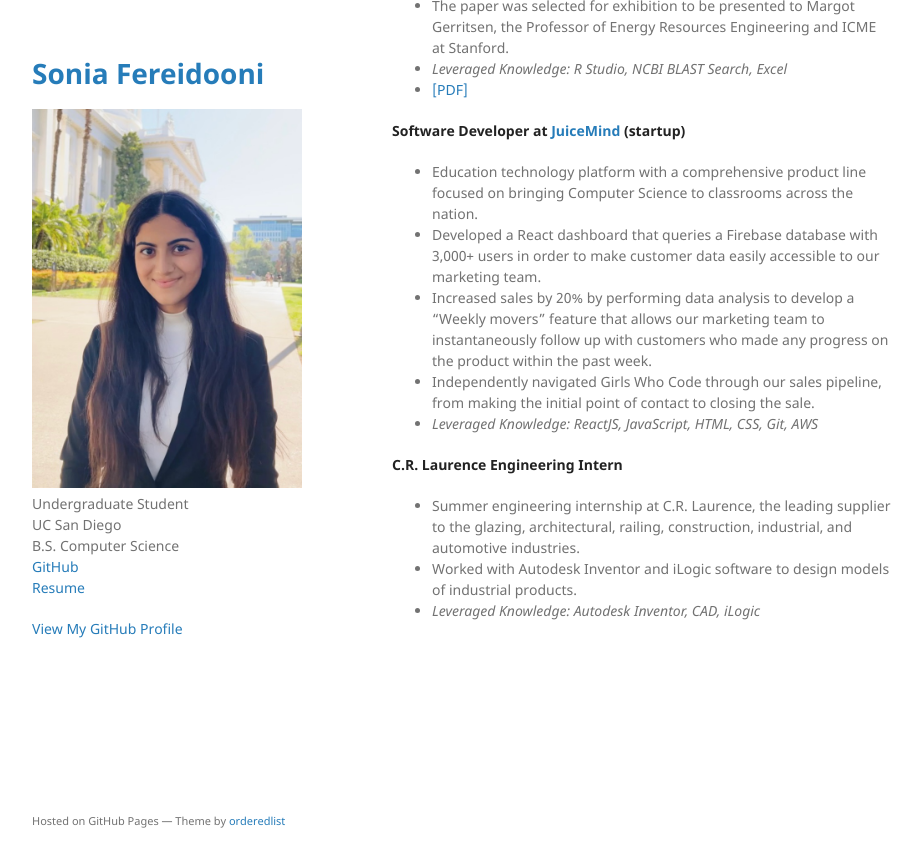
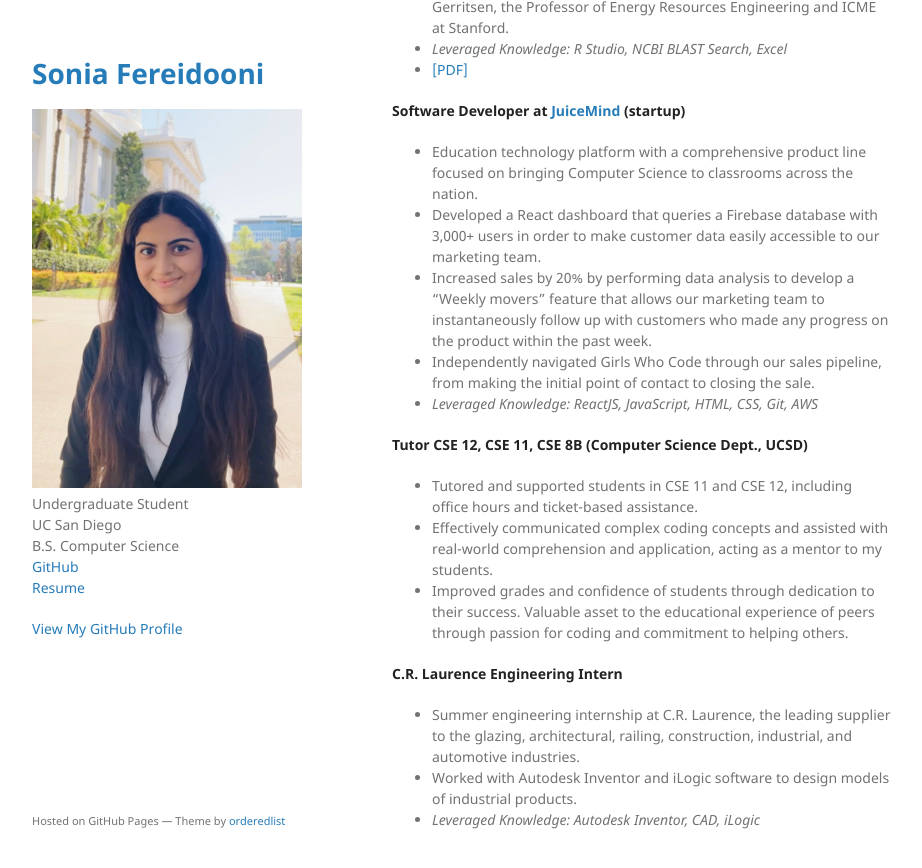
Before and after one commit to s-fereidooni/s-fereidooni.github.io, a Jekyll site: the page built from index.md, in a window 1280 px wide and 900 px high, scrolled down 985 px. Shown: the top 868 px of the window, without its empty margins (178-1100 px from the left). Built offline with Jekyll 4.4.1, drawn with Linux system fonts in a browser that asks for light colours; some of the changed text lies outside the part shown.

Commit message:
updated main page

```diff
--- a/index.md
+++ b/index.md
@@ -19,8 +19,7 @@ B.S. Computer Science, 3.8 GPA
 
 **Undergraduate Researcher**
 
-- Dr. Rose Yu Spatiotemporal Machine Learning Lab, University of California San Diego\_
-
+- Dr. Rose Yu Spatiotemporal Machine Learning Lab, University of California San Diego
 - Working with Abiomed and the University of California San Diego to research the forecasting of Mean Arterial Pressure using Deep Neural Networks (DNN) in smart weaning.
 - Responsible for developing a recommendation system to aid nurses and doctors in determining the prognosis of a patient and deciding the next steps of medical action.
 - _Leveraged Knowledge: Python, PyTorch, Jupyter Notebook_
@@ -46,6 +45,13 @@ B.S. Computer Science, 3.8 GPA
   the initial point of contact to closing the sale.
 - _Leveraged Knowledge: ReactJS, JavaScript, HTML, CSS, Git, AWS_
 
+**Tutor CSE 12, CSE 11, CSE 8B (Computer Science Dept., UCSD)**
+
+- Tutored and supported students in CSE 11 and CSE 12, including office hours and ticket-based assistance.
+- Effectively communicated complex coding concepts and assisted with real-world comprehension and application, acting as a mentor to my students.
+- Improved grades and confidence of students through dedication to their success.
+  Valuable asset to the educational experience of peers through passion for coding and commitment to helping others.
+
 **C.R. Laurence Engineering Intern**
 
 - Summer engineering internship at C.R. Laurence, the leading supplier to the
```
